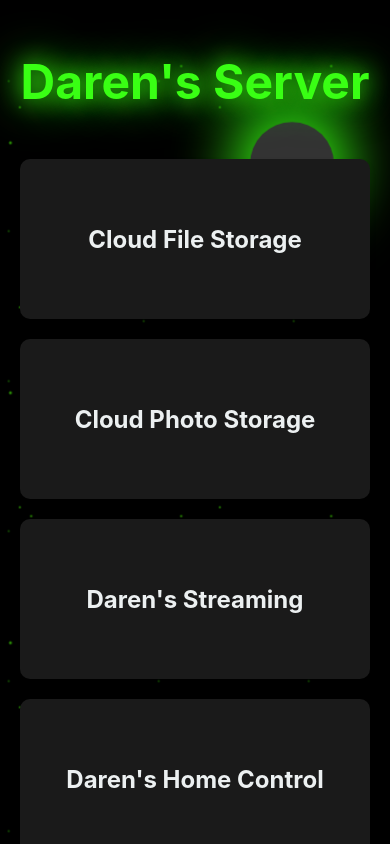
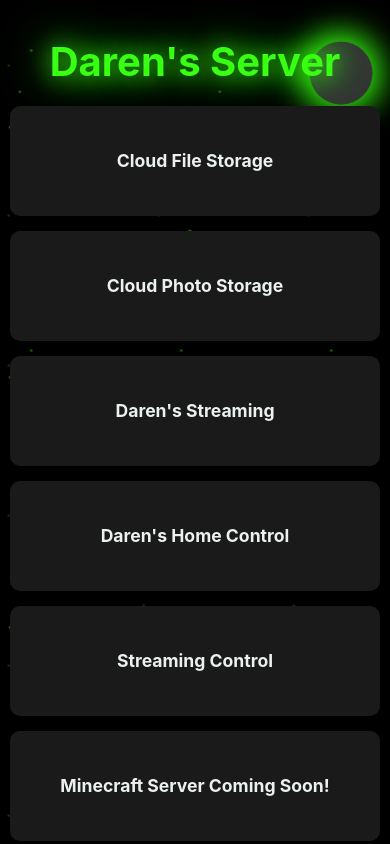
Before and after one commit to darenbooth/DarenServer, a plain HTML site: page index.html in a window 390 px wide. Shown: the top 844 px of the page. Drawn offline with Linux system fonts and the light colour scheme.

Commit message:
Edit CSS via upload
Add media queries to optimize for smaller screens

```diff
--- a/style.css
+++ b/style.css
@@ -17,7 +17,7 @@ body {
     min-height: 100vh;
     padding: 20px;
     box-sizing: border-box;
-    overflow: hidden; /* Hide anything that goes outside the viewport */
+    overflow-x: hidden; /* Prevent horizontal overflow on smaller screens */
     position: relative;
 }
 
@@ -30,10 +30,10 @@ body {
 }
 
 header h1 {
-    font-size: 5em; /* Significantly larger font size */
+    font-size: 5em;
     margin-bottom: 1em;
     color: var(--link-highlight);
-    text-shadow: 0 0 15px var(--link-highlight); /* Subtle lime glow */
+    text-shadow: 0 0 15px var(--link-highlight);
     animation: pulse 4s infinite alternate;
 }
 
@@ -44,6 +44,8 @@ header h1 {
 
 .links-grid {
     display: grid;
+    /* This makes the grid flexible, showing as many columns as possible
+       until the screen is too small, then stacking them. */
     grid-template-columns: repeat(auto-fit, minmax(250px, 1fr));
     gap: 20px;
 }
@@ -60,6 +62,7 @@ header h1 {
     justify-content: center;
     align-items: center;
     min-height: 120px;
+    text-align: center; /* Center text within the link item */
 }
 
 .link-item:hover {
@@ -71,6 +74,8 @@ header h1 {
 .link-text {
     font-size: 1.5em;
     font-weight: bold;
+    /* Wrap text if it's too long for smaller screens */
+    word-wrap: break-word;
 }
 
 /* Background decorations */
@@ -81,7 +86,6 @@ header h1 {
     width: 100%;
     height: 100%;
     background-image:
-        /* Three layers of gradients with more frequent and varied stars */
         radial-gradient(1px 1px at 20% 30%, var(--link-highlight), transparent),
         radial-gradient(1.5px 1.5px at 65% 80%, var(--link-highlight), transparent),
         radial-gradient(2px 2px at 80% 10%, var(--link-highlight), transparent),
@@ -92,8 +96,8 @@ header h1 {
     background-repeat: repeat;
     background-size: 150px 150px, 200px 200px, 250px 250px;
     animation: twinkling 25s infinite alternate, random-move 50s infinite linear;
-    opacity: 1; /* Fully opaque stars for maximum brightness */
-    filter: brightness(1.5) contrast(1.2); /* Boosts brightness and contrast */
+    opacity: 1;
+    filter: brightness(1.5) contrast(1.2);
 }
 
 @keyframes twinkling {
@@ -127,16 +131,71 @@ header h1 {
     100% { transform: scale(1.05); box-shadow: 0 0 60px 15px var(--link-highlight); }
 }
 
-/* Responsive adjustments */
-@media (max-width: 600px) {
+/* ============================
+   Responsive adjustments
+   ============================ */
+
+/*
+  This media query targets tablet-sized screens.
+  It reduces the heading size and repositions the moon slightly
+  to prevent overlap on medium-sized viewports.
+*/
+@media (max-width: 900px) {
     header h1 {
-        font-size: 3em;
+        font-size: 4em;
     }
-    .links-grid {
-        grid-template-columns: 1fr;
+
+    .moon {
+        width: 120px;
+        height: 120px;
+        top: 8%;
+        right: 12%;
     }
-    .moon {
-        width: 80px;
-        height: 80px;
+
+    .link-text {
+        font-size: 1.2em; /* Smaller font size for link text */
     }
 }
+
+/*
+  This media query targets mobile-sized screens.
+  It makes the link grid a single column, further reduces text sizes,
+  and adjusts the moon for optimal display on small devices.
+*/
+@media (max-width: 600px) {
+    body {
+        padding: 10px;
+    }
+
+    header h1 {
+        font-size: 2.5em; /* Smaller heading for phones */
+        margin-bottom: 0.5em;
+    }
+
+    .links-grid {
+        grid-template-columns: 1fr; /* Single column layout for phones */
+        gap: 15px; /* Reduce gap between links */
+    }
+
+    .link-item {
+        min-height: 80px; /* Smaller button height on phones */
+        padding: 15px;
+    }
+
+    .link-text {
+        font-size: 1.1em; /* Further reduced font size for legibility */
+    }
+
+    .moon {
+        width: 60px;
+        height: 60px;
+        top: 5%;
+        right: 5%;
+        box-shadow: 0 0 20px 5px var(--link-highlight); /* Smaller glow */
+    }
+
+    @keyframes moon-pulse {
+        0% { transform: scale(1); box-shadow: 0 0 20px 5px var(--link-highlight); }
+        100% { transform: scale(1.05); box-shadow: 0 0 30px 8px var(--link-highlight); }
+    }
+}
```
